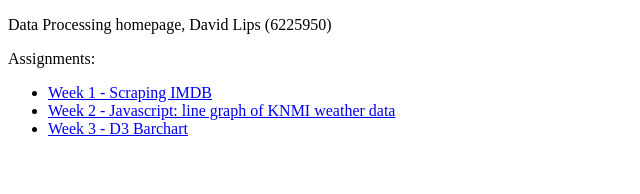
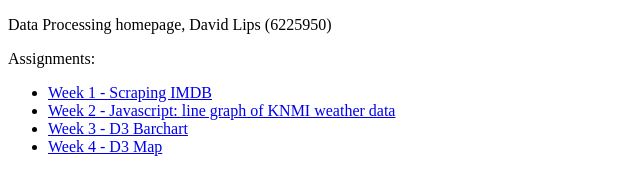
Before and after one commit to DavidLips/DataProcessing, a plain HTML site: page index.html in a window 1280 px wide. Shown: the whole page, without its empty margins (0-640 px from the left). Drawn offline with Linux system fonts and the light colour scheme.

Commit message:
updating index.html for week-4

```diff
--- a/index.html
+++ b/index.html
@@ -12,6 +12,7 @@
 			  <li><a href="https://github.com/DavidLips/DataProcessing/tree/master/Homework/Week-1/Scraping">Week 1 - Scraping IMDB</a></li>
 			  <li><a href="https://github.com/DavidLips/DataProcessing/tree/master/Homework/Week-2">Week 2 - Javascript: line graph of KNMI weather data</a></li>
 			  <li><a href="Homework/Week-3/barchart.html">Week 3 - D3 Barchart</a></li>
+			  <li><a href="Homework/Week-4/map.html">Week 4 - D3 Map</a></li>
 			</ul>
 		</div>
 	</body>
```
